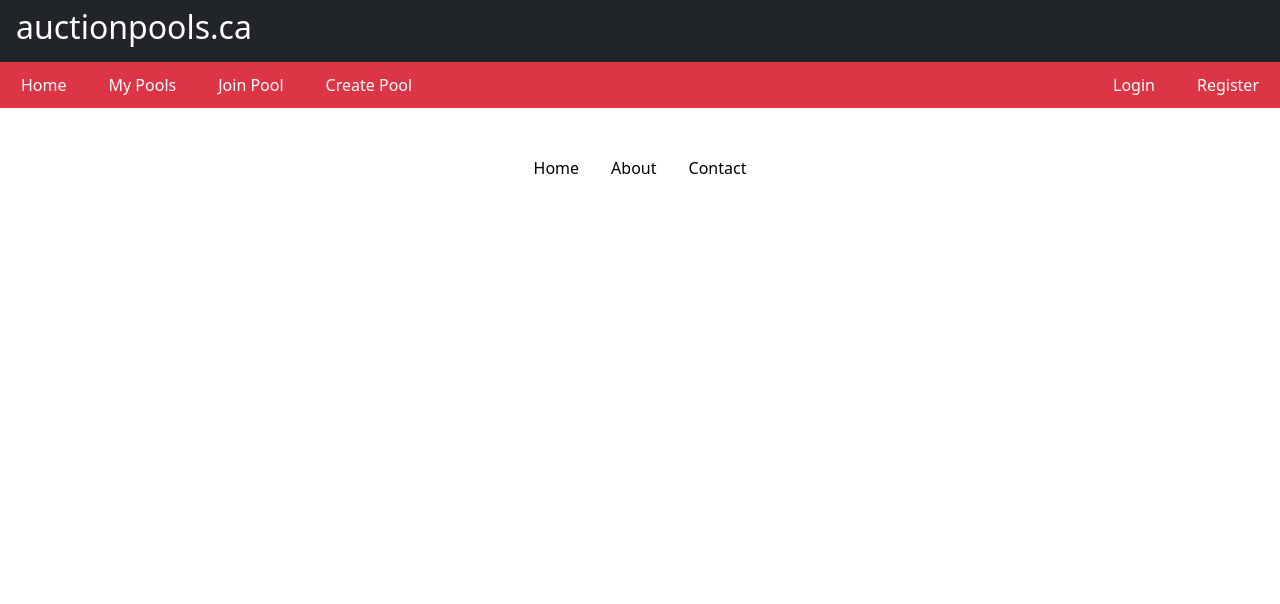
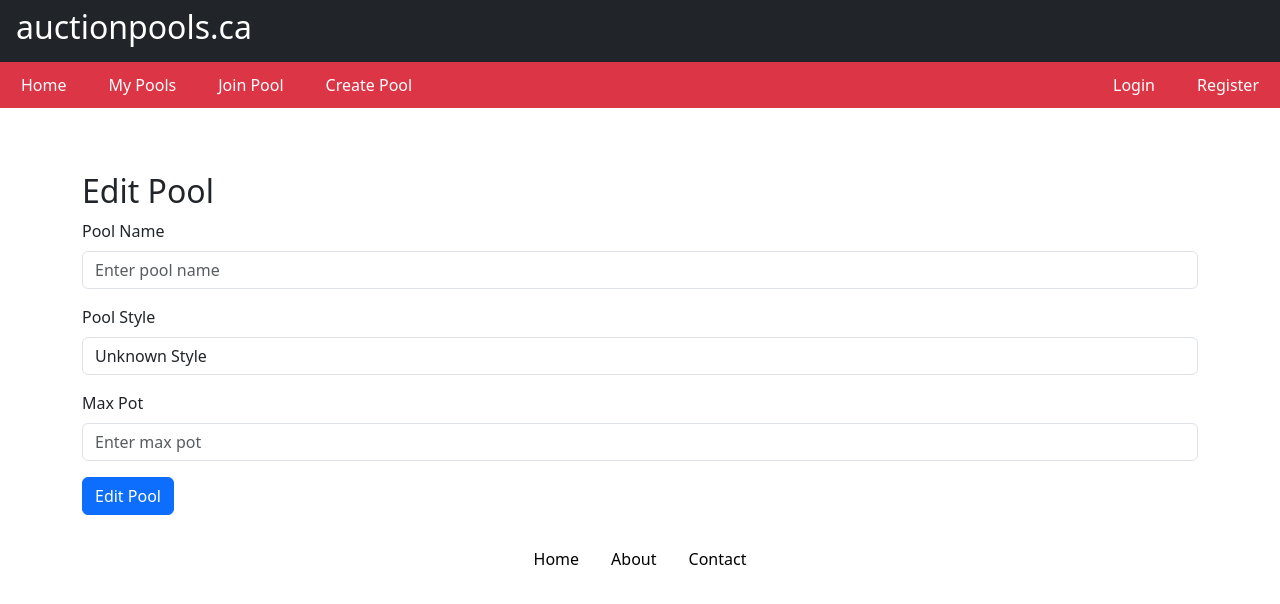
Before and after one commit to evanhinde39/auction_app_1, a React (Create React App) app in the folder client/: page /editpool/1 in a window 1280 px wide. Shown: the top 604 px of the page. Built offline with nearby package versions, Linux system fonts and the light colour scheme.

Commit message:
Edit pool page and update api call

```diff
--- a/client/src/App.js
+++ b/client/src/App.js
@@ -7,6 +7,7 @@ import About from "./pages/About";
 import CreatePoolDashboard from "./pages/CreatePool/Dashboard";
 import CreatePool from "./pages/CreatePool/CreatePool";
 import MyPoolsDashboard from "./pages/MyPools/Dashboard";
+import EditPool from "./pages/MyPools/EditPool";
 import JoinPool from "./pages/JoinPool";
 import Login from "./pages/Account/Login";
 import Register from "./pages/Account/Register";
@@ -22,6 +23,7 @@ function App() {
           <Route path="/contact" element={<Contact />} />
           <Route path="/about" element={<About />} />
           <Route path="/mypoolsdashboard" element={<MyPoolsDashboard />} />
+          <Route path="/editpool/:id" element={<EditPool />} />
           <Route path="/joinpool" element={<JoinPool />} />
           <Route path="/createpooldashboard" element={<CreatePoolDashboard />} />
           <Route path="/createpool" element={<CreatePool />} />
--- a/client/src/pages/MyPools/Dashboard.js
+++ b/client/src/pages/MyPools/Dashboard.js
@@ -53,7 +53,7 @@ const Dashboard = () => {
           {String(userId) === String(pool.commissionerid) && (
             <button
               className="btn btn-sm btn-success"
-              onClick={() => navigate(`/edit-pool/${pool.id}`)}
+              onClick={() => navigate(`/editpool/${pool.id}`)}
             >
               Edit Pool
             </button>
--- /dev/null
+++ b/client/src/pages/MyPools/EditPool.js
@@ -0,0 +1,95 @@
+import React, { useEffect, useState } from "react";
+import { useLocation, useNavigate } from "react-router-dom";  // Import useNavigate for React Router v6
+import axios from 'axios';
+import { useParams } from 'react-router-dom';
+
+const EditPool = () => {
+  const location = useLocation();
+  const navigate = useNavigate();  // Get the navigate function
+  const poolStyle = location.state?.poolStyle || "Unknown Style";
+  const [form, setForm] = useState({
+    poolName: '',
+    maxPot: ''
+  });
+
+  // Assuming the user ID is stored in localStorage under 'userId'
+  const userId = localStorage.getItem('userId');  // Or get from the auth context or session if it's stored elsewhere
+
+  const { id } = useParams(); // grab the pool ID from the URL
+
+  const handleChange = (e) => {
+    setForm({ ...form, [e.target.name]: e.target.value });
+  };
+
+  const handleSubmit = async (e) => {
+    e.preventDefault();
+    console.log("In the front end call");
+
+    try {
+      const res = await axios.put(`/api/editpool/edit/${id}`, {
+        poolName: form.poolName,
+        poolStyle,
+        maxPot: form.maxPot,
+        commissionerId: userId
+      });
+
+      if (res.status === 200) {
+        alert('Pool edited successfully');
+        navigate('/');
+      }
+    } catch (err) {
+      console.error("Error editing pool:", err.response?.data || err.message);
+      alert('Failed to edit pool');
+    }
+  };
+
+  return (
+    <div className="container mt-5">
+      <h2>Edit Pool</h2>
+      <form onSubmit={handleSubmit}>
+        <div className="mb-3">
+          <label htmlFor="poolName" className="form-label">Pool Name</label>
+          <input
+            type="text"
+            className="form-control"
+            id="poolName"
+            name="poolName"
+            value={form.poolName}
+            onChange={handleChange}
+            placeholder="Enter pool name"
+            required
+          />
+        </div>
+
+        <div className="mb-3">
+          <label htmlFor="poolStyle" className="form-label">Pool Style</label>
+          <input
+            type="text"
+            className="form-control"
+            id="poolStyle"
+            value={poolStyle}
+            readOnly
+          />
+        </div>
+
+        <div className="mb-3">
+          <label htmlFor="maxPot" className="form-label">Max Pot</label>
+          <input
+            type="number"
+            className="form-control"
+            id="maxPot"
+            name="maxPot"
+            value={form.maxPot}
+            onChange={handleChange}
+            placeholder="Enter max pot"
+            required
+          />
+        </div>
+
+        <button type="submit" className="btn btn-primary">Edit Pool</button>
+      </form>
+    </div>
+  );
+};
+
+export default EditPool;
```
Also changed, not shown: 2 other files (tests, documents, lock files or other folders).
